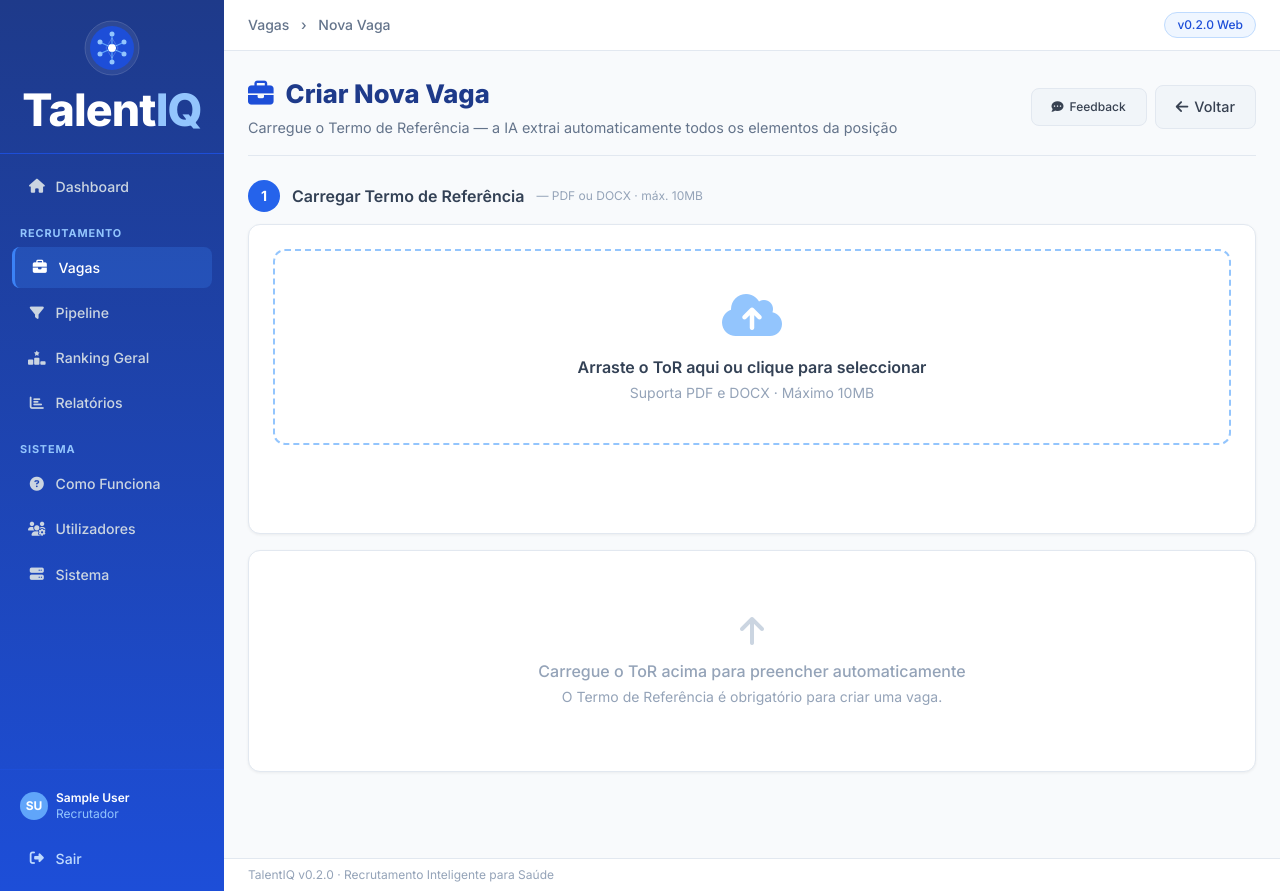
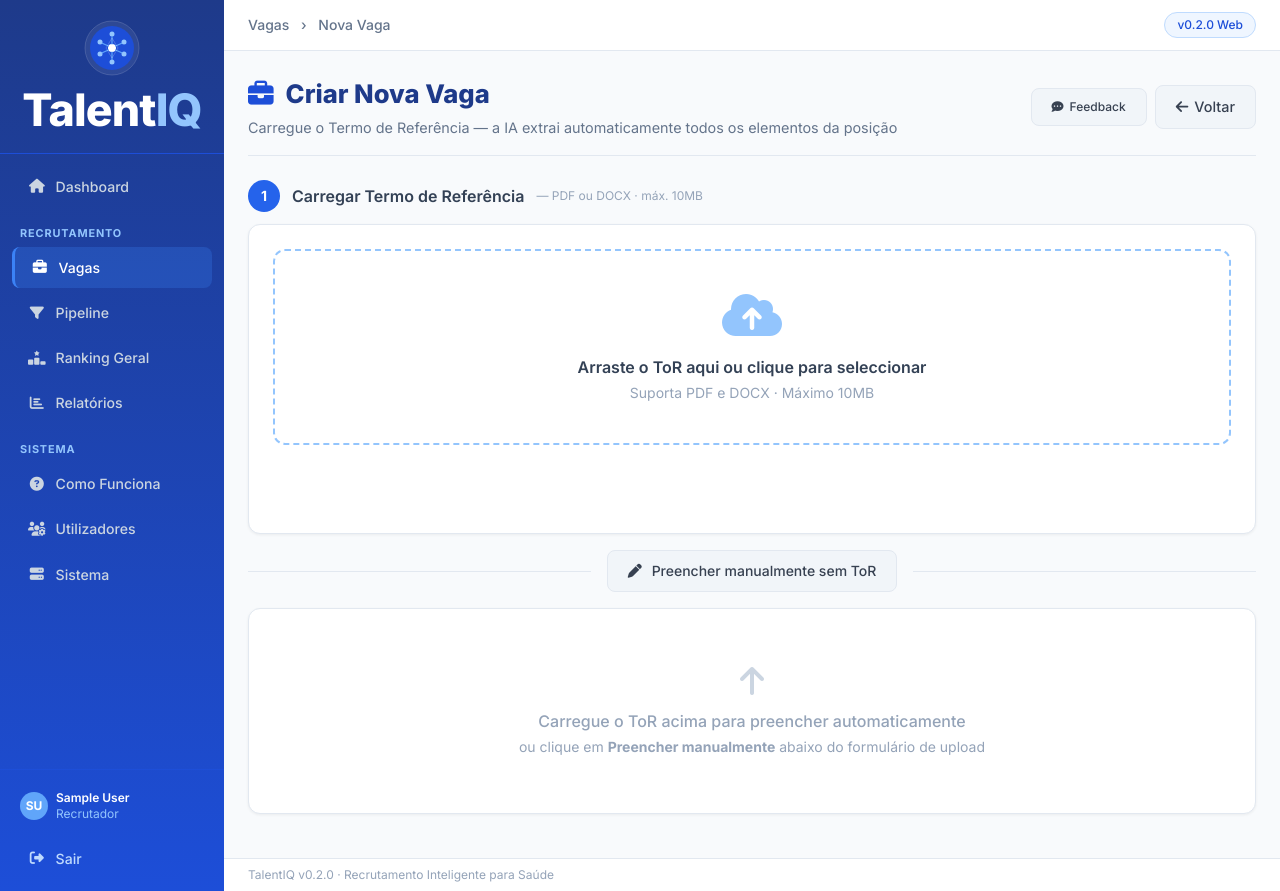
Before and after one commit to Ngaspar20/TalentIQ-web, a Django app: page /vagas/criar/ in a window 1280 px wide. Run offline with Django 5.2, Linux system fonts and the light colour scheme; the visitor is signed in with stand-in values (Sample User, id 1); some libraries are stand-ins or nearby versions.

Commit message:
Add visible manual entry button to vacancy creation page
Previously the manual form was unreachable without uploading a ToR first.
Added a clearly visible 'Preencher manualmente sem ToR' button between the
upload area and the form. Button hides itself once the form is shown,
whether triggered manually or via HTMX after ToR upload.

Co-Authored-By: Claude Sonnet 4.6 <noreply@anthropic.com>

```diff
--- a/templates/vagas/create.html
+++ b/templates/vagas/create.html
@@ -66,12 +66,14 @@
 <!-- Step 2: Text preview + AI/Manual choice (injected by HTMX) -->
 <div id="tor-preview-zone"></div>
 
-<!-- Step 3: Manual form (hidden until "Preencher Manualmente" is clicked) -->
-<div id="manual-form" class="hidden">
-    <div class="flex items-center gap-3 mb-3">
-        <div class="w-8 h-8 rounded-full bg-slate-400 text-white flex items-center justify-center font-bold text-sm flex-shrink-0">2</div>
-        <span class="font-semibold text-slate-700">Preencher Manualmente</span>
-    </div>
+<!-- OR separator + manual entry button -->
+<div id="manual-entry-btn" class="flex items-center gap-4 my-4">
+    <div style="flex:1; height:1px; background:#e2e8f0;"></div>
+    <button type="button" onclick="mostrarFormManual()"
+        class="btn-secondary text-sm" style="white-space:nowrap; flex-shrink:0;">
+        <i class="fa-solid fa-pen mr-1"></i> Preencher manualmente sem ToR
+    </button>
+    <div style="flex:1; height:1px; background:#e2e8f0;"></div>
 </div>
 
 <!-- Main form (always present; form fields are injected inside #form-fields) -->
@@ -83,11 +85,11 @@
         <input type="hidden" name="tor_filename" id="tor_filename_hidden" value="">
 
         <div id="form-fields">
-            <!-- Empty state: shown before upload -->
-            <div id="form-empty-state" class="py-10 text-center text-slate-400">
+            <!-- Empty state: shown before upload or manual entry -->
+            <div id="form-empty-state" class="py-8 text-center text-slate-400">
                 <i class="fa-solid fa-arrow-up fa-2x mb-3" style="color:#cbd5e1;"></i>
                 <p class="font-medium">Carregue o ToR acima para preencher automaticamente</p>
-                <p class="text-sm mt-1 text-slate-400">O Termo de Referência é obrigatório para criar uma vaga.</p>
+                <p class="text-sm mt-1">ou clique em <strong>Preencher manualmente</strong> abaixo do formulário de upload</p>
             </div>
         </div>
 
@@ -121,6 +123,7 @@
             document.getElementById('form-empty-state') && document.getElementById('form-empty-state').remove();
             document.getElementById('form-actions').classList.remove('hidden');
             document.getElementById('form-actions').classList.add('flex');
+            document.getElementById('manual-entry-btn').style.display = 'none';
         }
     });
 
@@ -153,19 +156,23 @@
         `;
     }
 
-    // "Preencher Manualmente" button (in preview card) also shows form actions
+    function mostrarFormManual() {
+        const emptyState = document.getElementById('form-empty-state');
+        if (emptyState) emptyState.classList.add('hidden');
+        document.getElementById('form-actions').classList.remove('hidden');
+        document.getElementById('form-actions').classList.add('flex');
+        document.getElementById('manual-entry-btn').style.display = 'none';
+        const ff = document.getElementById('form-fields');
+        if (!ff.querySelector('input[name="titulo"]')) {
+            ff.insertAdjacentHTML('beforeend', manualFormHTML());
+        }
+        ff.scrollIntoView({ behavior: 'smooth', block: 'start' });
+    }
+
+    // Also handle "Preencher Manualmente" button injected by HTMX preview card
     document.body.addEventListener('click', function(e) {
         if (e.target.closest('[onclick*="manual-form"]') || e.target.closest('button[onclick*="Preencher"]')) {
-            setTimeout(function() {
-                document.getElementById('form-empty-state') && document.getElementById('form-empty-state').classList.add('hidden');
-                document.getElementById('form-actions').classList.remove('hidden');
-                document.getElementById('form-actions').classList.add('flex');
-                // Inject blank form into form-fields if still empty
-                const ff = document.getElementById('form-fields');
-                if (!ff.querySelector('input[name="titulo"]')) {
-                    ff.insertAdjacentHTML('beforeend', manualFormHTML());
-                }
-            }, 50);
+            setTimeout(mostrarFormManual, 50);
         }
     });
 </script>
```
